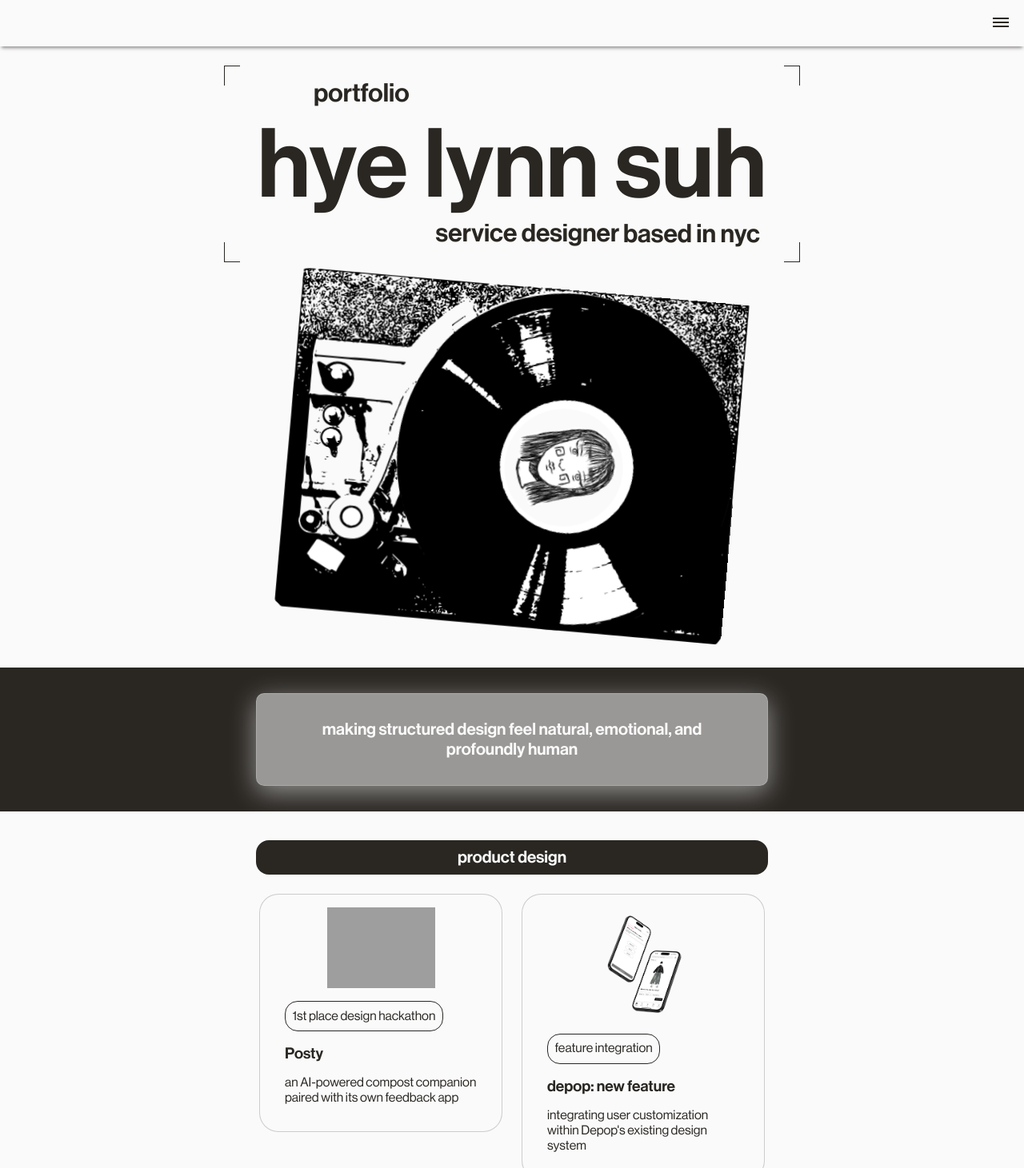
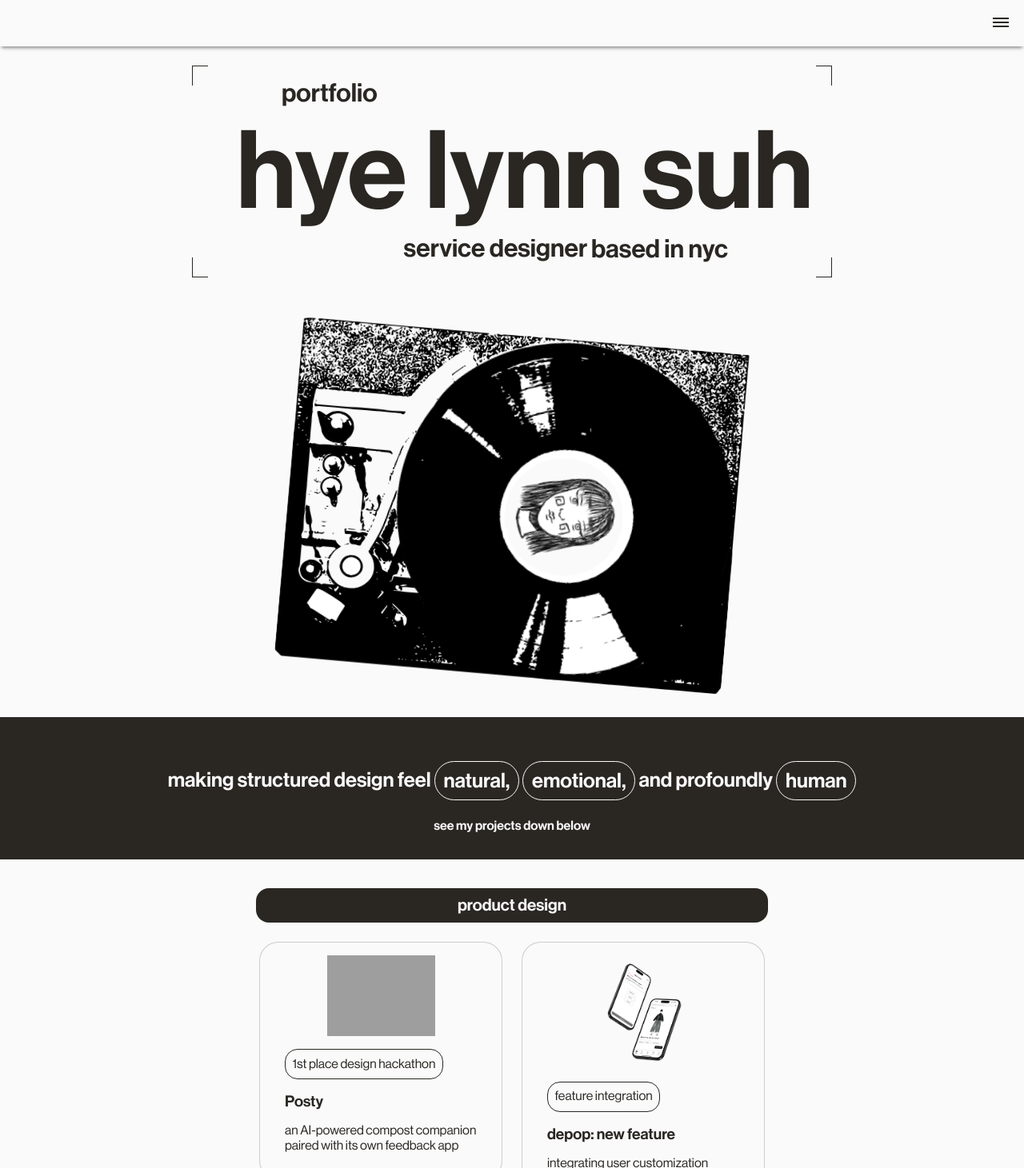
Before and after one commit to hyelynnsuh/hyelynnsuh.github.io, a plain HTML site: page index.html in a window 1280 px wide. Shown: the top 1461 px of the page at 80% size. Drawn offline with Linux system fonts and the light colour scheme; grey boxes are pictures that could not be loaded; files whose address does not match are found by name.

Commit message:
some 1200px shtuff

```diff
--- a/index.html
+++ b/index.html
@@ -27,7 +27,7 @@
 						<a href="#product-design">work</a>
 					</li>
 					<li>
-						<a>library</a>
+						<a>playground</a>
 					</li>
 					<li>
 						<a href="pages/about.html">about</a>
@@ -64,8 +64,11 @@
 			</div>
 			<section id="super-power">
 				<h3 class="super-power">
-					making structured design feel natural, emotional, and profoundly human
+					making structured design feel <span class="circle">natural,</span> <span class="circle">emotional,</span> and profoundly <span class="circle">human</span>
 				</h3>
+				<p class="cta">
+					see my projects down below
+				</p>
 			</section>
 			<section id="product-design">
 				<h2 class="design-type">product design</h2>
--- a/stylesheets/style.css
+++ b/stylesheets/style.css
@@ -391,8 +391,8 @@
 @media (min-width: 1200px) {
 	/* HERO TEXT */
 	.name {
-		font-size: calc(var(--font-size)*7.5);
-		width: fit-content;
+		font-size: calc(var(--font-size)*8.5);
+		min-width: 50rem;
 		margin: auto;
 	}
 
@@ -419,8 +419,9 @@
 	}
 
 	#intro {
-		width: 45rem;
+		width: 50rem;
 		margin: auto;
+		margin-bottom: calc(var(--margin)*3);
 	}
 
 	@keyframes spin_words {
@@ -464,10 +465,25 @@
 
 	/* SUPERPOWER */
 	.super-power {
-		max-width: 40rem;
+		max-width: 70rem;
 		margin: auto;
 		padding: calc(var(--padding)*2);
-		font-size: calc(var(--font-size)*1.3);
+		font-size: calc(var(--font-size)*1.6);
+		background: none;
+		box-shadow: none;
+		border: none;
+	}
+
+	.circle {
+		border: solid 1px var(--white);
+		border-radius: calc(var(--border-radius)*2);
+		padding: calc(var(--padding)/1.5);
+		color: var(--white);
+	}
+
+	.cta {
+		color: var(--white);
+		text-align: center;
 	}
 
 
```
Also changed, not shown: projects/posty.html (+1 -1 lines).
